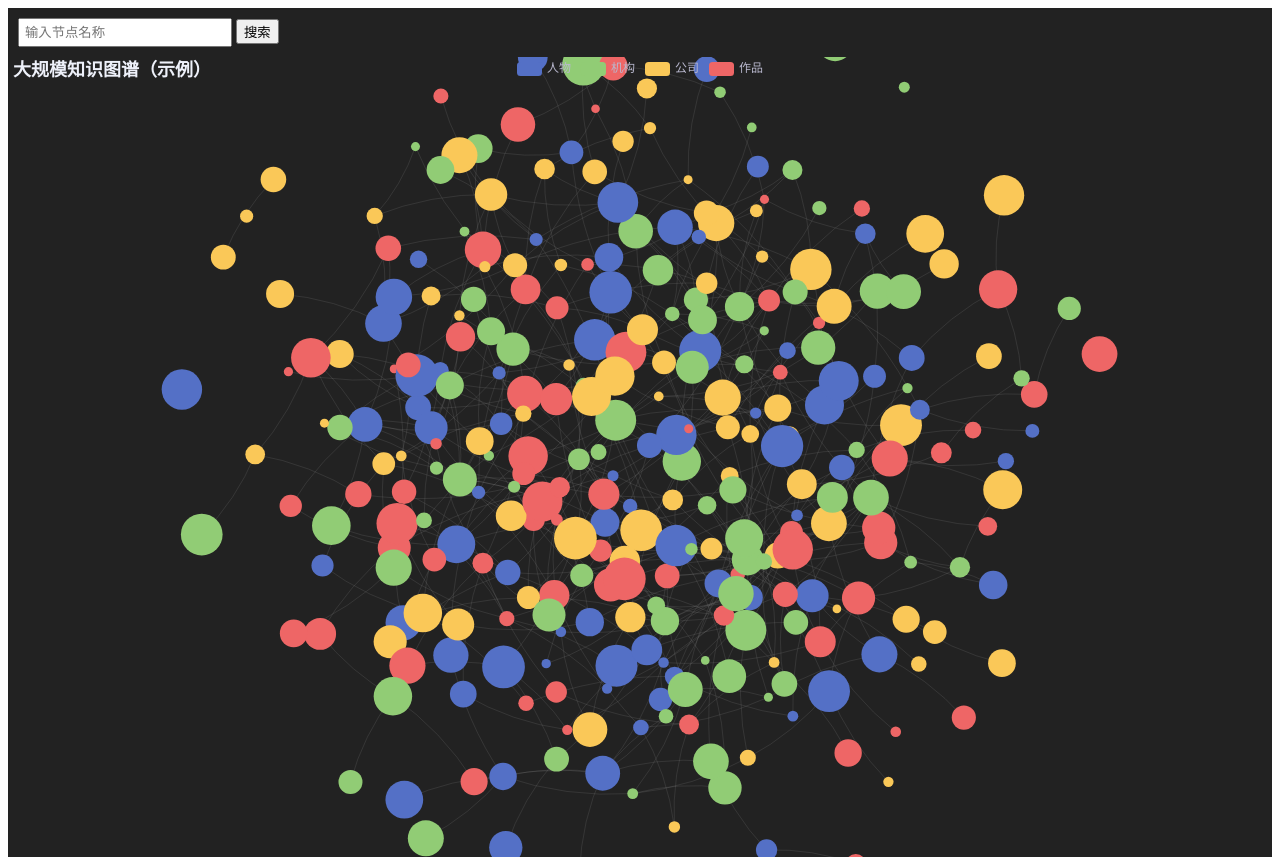
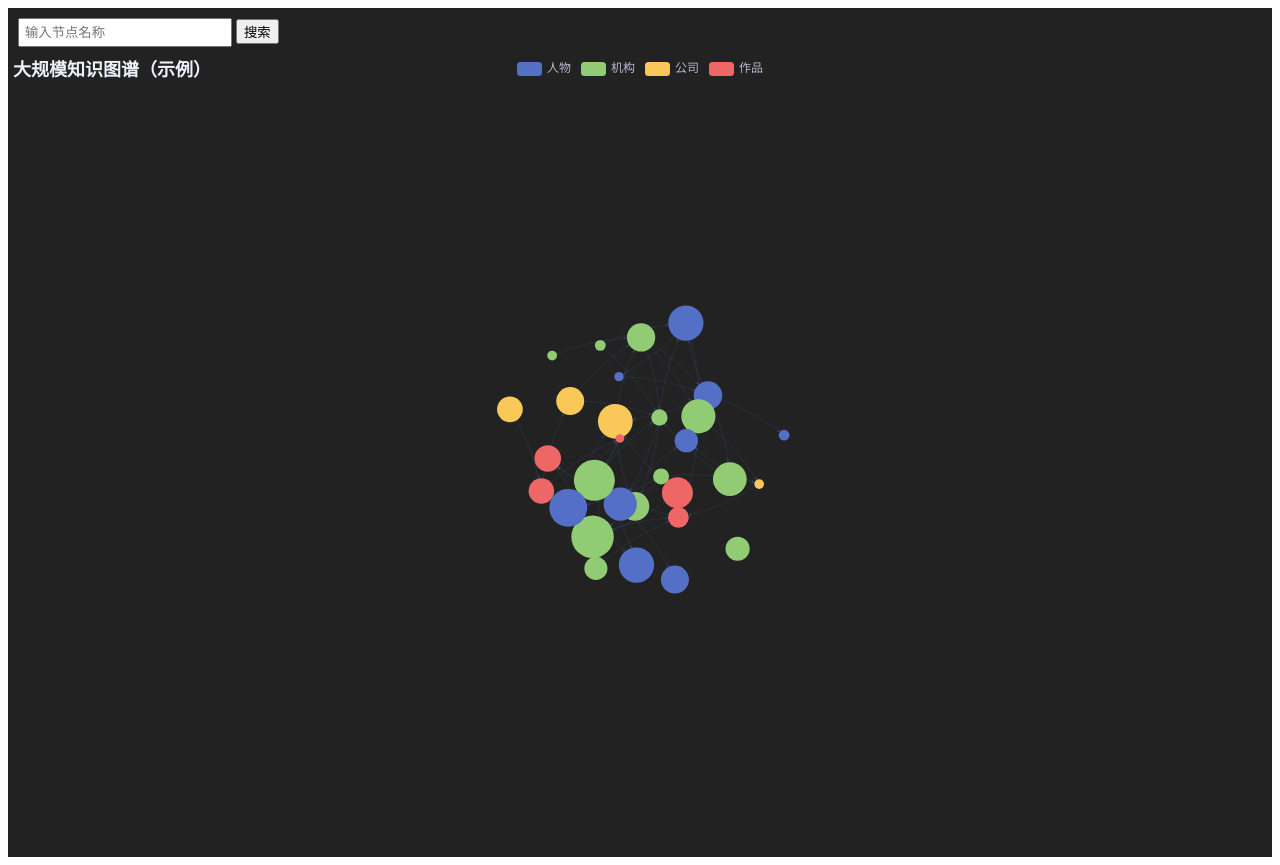
Before and after one commit to fengjutian/analysis_books, a plain HTML site: page front-web/echartsLarget.html in a window 1280 px wide. Drawn offline with nearby package versions, Linux system fonts and the light colour scheme; animation ran at ten frames a second.

Commit message:
refactor(front-web): 优化echarts图表配置及减少节点数量
- 减少节点和边的数量以提升性能
- 添加边样式配置包括箭头和颜色
- 移除注释代码并优化图表布局配置
- 添加边标签配置并保持隐藏状态

```diff
--- a/front-web/echartsLarget.html
+++ b/front-web/echartsLarget.html
@@ -35,8 +35,8 @@
     var nodes = [];
     var links = [];
 
-    var N = 300;   // 节点数
-    var M = 500;   // 边数
+    var N = 30;   // 节点数
+    var M = 50;   // 边数
 
     for (var i = 0; i < N; i++) {
       var category = Math.floor(Math.random() * categories.length);
@@ -55,10 +55,12 @@
       var t = Math.floor(Math.random() * N);
       if (s !== t) {
         links.push({
+          value: 'link',
           source: s,
           target: t,
-          // symbol: ['none', 'arrow'], // 起点无符号，终点为箭头
-          // symbolSize: [0, 5], //
+          symbol: ['none', 'arrow'], // 起点无符号，终点为箭头
+          symbolSize: [0, 3], //
+          lineStyle: { color: '#5470c6' }
         });
       }
     }
@@ -85,7 +87,7 @@
         {
         //   legendHoverLink: false,
           type: 'graph',
-        //   layout: 'none',  // 不跑力导向
+          // layout: 'none',  // 不跑力导向
           layout: 'force',  // 不跑力导向
           data: nodes,
           links: links,
@@ -94,6 +96,10 @@
           zoom: 2.2,   // 初始缩放比例
           // center: [500, 500], // 初始居中
           label: { show: false }, // 节点标签太多，不显示
+          edgeLabel: {
+            show: false,
+            formatter: '{c}'
+          },
           lineStyle: {
             width: 0.5,
             curveness: 0.1,  // 关键：设置曲率，0~1之间
@@ -136,38 +142,6 @@
       }
     });
 
-    // 搜索函数
-    // function searchNode() {
-
-
-    //   var keyword = document.getElementById('searchBox').value.trim();
-    //   if (!keyword) return;
-
-    //   // 重置样式
-    //   nodes.forEach(n => { n.itemStyle = null; n.symbolSize = n.symbolSize || 30; });
-
-    //   // 找到目标节点并高亮
-    //   var target = nodes.find(n => n.name.includes(keyword));
-    //   if (!target) {
-    //     alert('未找到节点: ' + keyword);
-    //     return;
-    //   }
-
-    //   target.itemStyle = { borderColor: '#fff', borderWidth: 4, shadowBlur: 20, shadowColor: '#fff' };
-    //   target.symbolSize = (target.symbolSize || 30) * 1.5;
-
-    //   render();
-
-    //   // 定位到节点
-    //   var idx = nodes.indexOf(target);
-    //   chart.dispatchAction({
-    //     type: 'showTip',
-    //     seriesIndex: 0,
-    //     dataIndex: idx
-    //   });
-    // }
-
-
     function searchNode() {
       var keyword = document.getElementById('searchBox').value.trim();
       if (!keyword) return;
```
